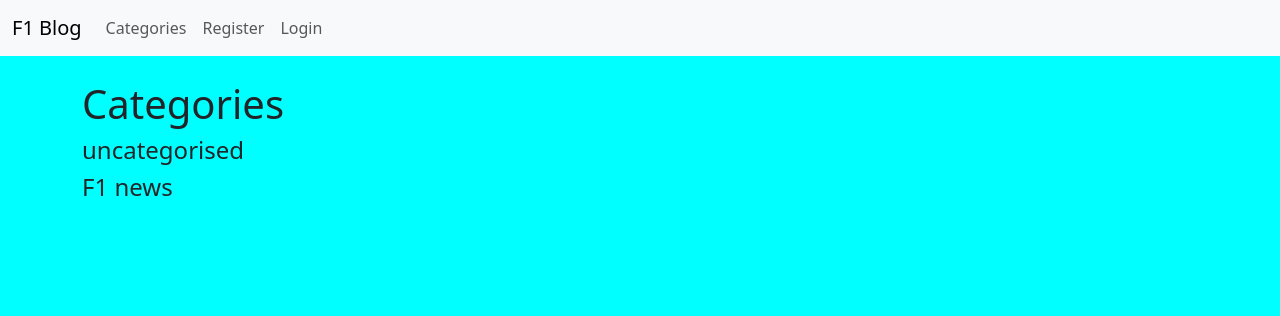
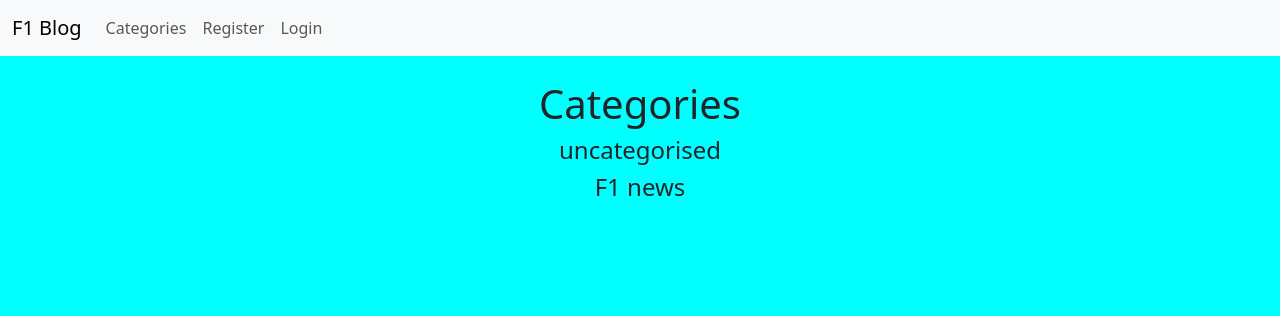
Before and after one commit to Jackevans47/Project-4, a Django app: page /category-list/ in a window 1280 px wide. Shown: the top 316 px of the page. Run offline with Django 4.2, Linux system fonts and the light colour scheme; data comes from the database, SQL or seed files in the repository; both versions use the stored data as it was after the commit.

Commit message:
Add styling to catagories

```diff
--- a/blog/static/css/main.css
+++ b/blog/static/css/main.css
@@ -1,3 +1,11 @@
 body {
   background-color: aqua;
 }
+
+h1 {
+  text-align: center;
+}
+
+.dropdown-item {
+  text-align: center;
+}
```
Also changed, not shown: db.sqlite3.
